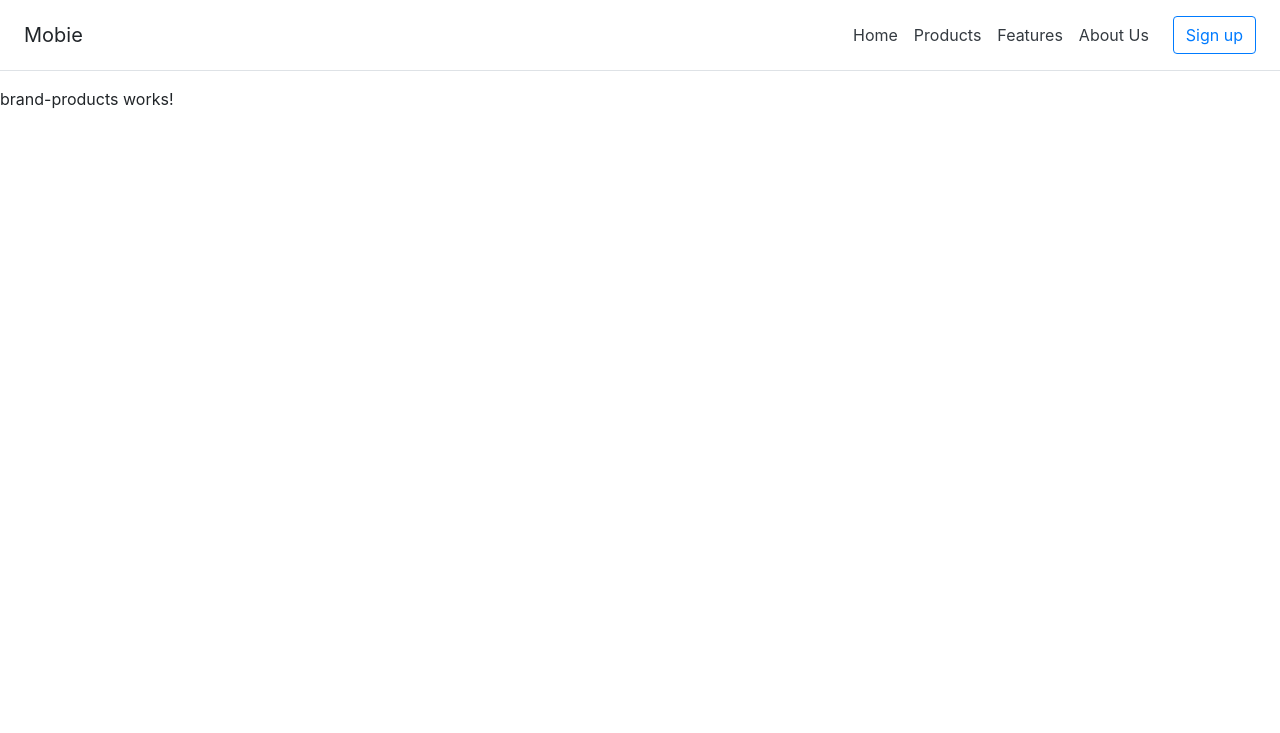
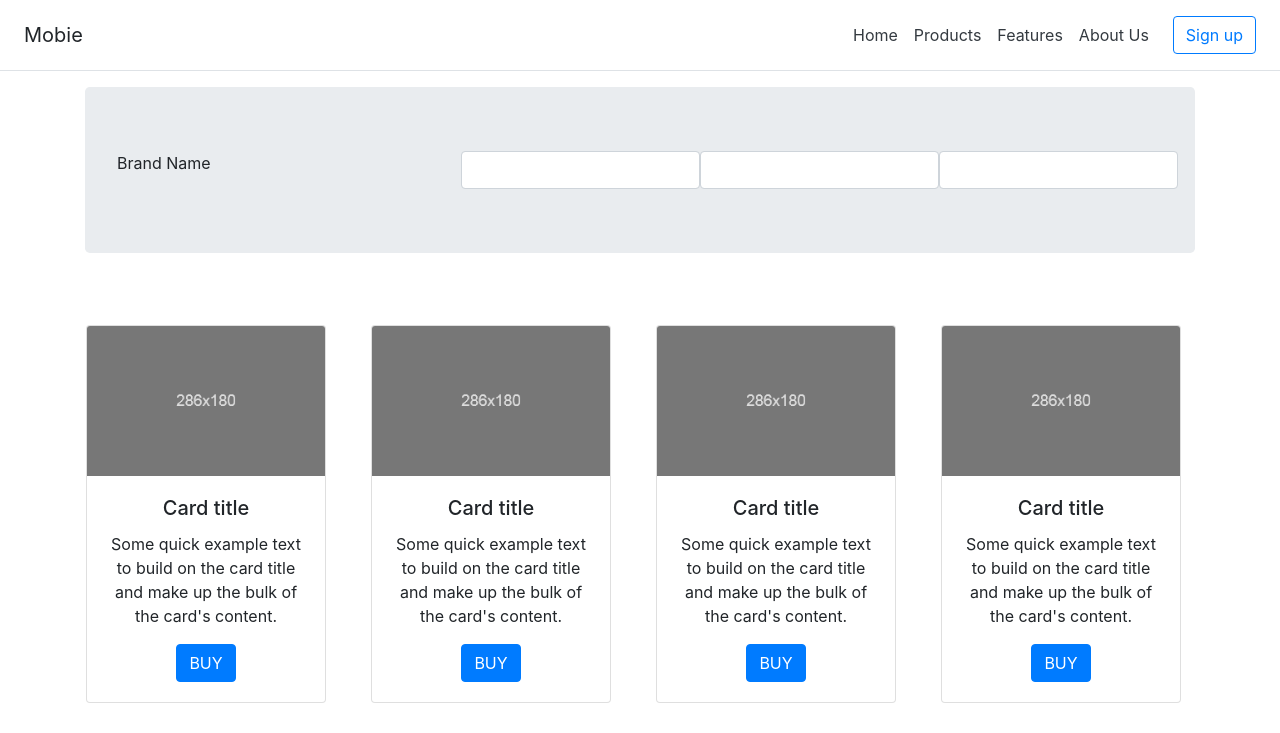
Before and after one commit to ShastrakarAkshay/Mobie, an Angular app: page /viewProducts in a window 1280 px wide. Shown: the top 733 px of the page. Built offline with nearby package versions, Linux system fonts and the light colour scheme.

Commit message:
product component created

```diff
--- a/src/app/brand-products/brand-products.component.html
+++ b/src/app/brand-products/brand-products.component.html
@@ -1,3 +1,32 @@
-<p>
-  brand-products works!
-</p>
+<div class="container">
+  <div class="jumbotron">
+    <div class="row">
+      <div class="col-sm-4">
+        Brand Name
+      </div>
+      <div class="col-sm-8 text-right">
+        <div class="row">
+          <input type="text" class="form-control col-sm-4">
+          <input type="text" class="form-control col-sm-4">
+          <input type="text" class="form-control col-sm-4">
+        </div>
+      </div>
+    </div>
+  </div>
+  <br>
+  <div class="row text-center">
+    <div class="col-sm-3 p-3" *ngFor="let item of tempProduct">
+      <div class="card" style="width: 15rem;">
+        <img class="card-img-top" src="./assets/images/thumb.png" alt="Card image cap" />
+        <div class="card-body">
+          <h5 class="card-title">Card title</h5>
+          <p class="card-text">
+            Some quick example text to build on the card title and make up the
+            bulk of the card's content.
+          </p>
+          <a href="#" class="btn btn-primary">BUY</a>
+        </div>
+      </div>
+    </div>
+  </div>
+</div>
--- a/src/app/brand-products/brand-products.component.ts
+++ b/src/app/brand-products/brand-products.component.ts
@@ -7,6 +7,8 @@ import { Component, OnInit } from '@angular/core';
 })
 export class BrandProductsComponent implements OnInit {
 
+  products: any;
+  tempProduct = [10,20,30,40,50,60,70,80,90,100];
   constructor() { }
 
   ngOnInit() {
```
